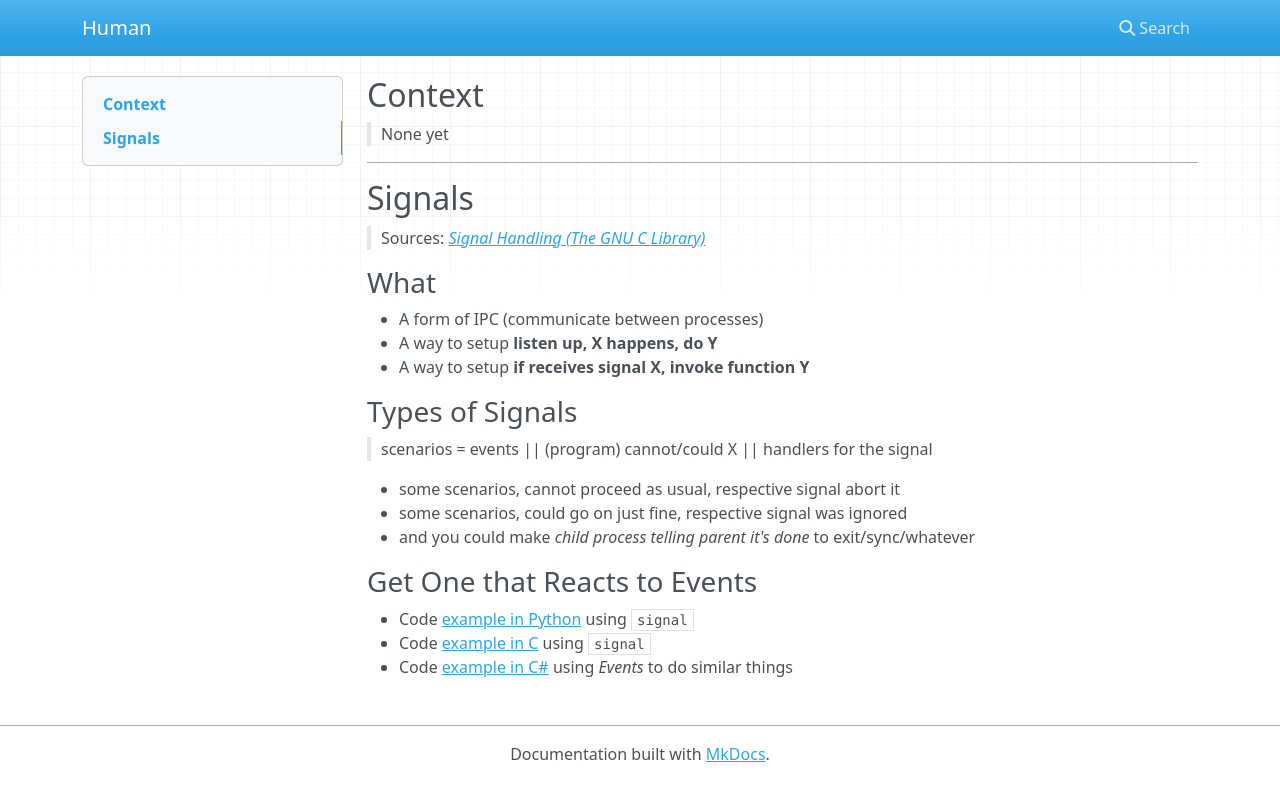
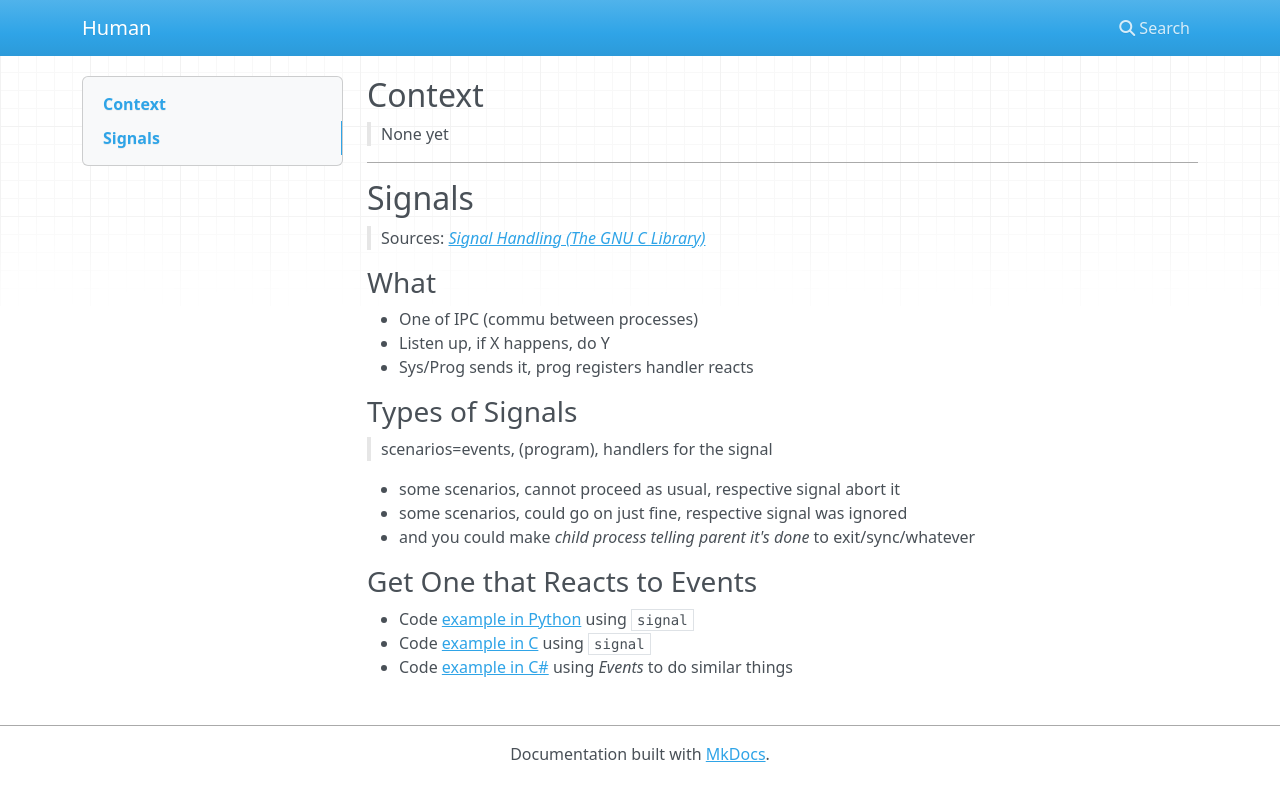
Before and after one commit to codingEzio/codingEzio.github.io, an MkDocs documentation site: the page built from docs/hands-on/core-operatingsystem.md, in a window 1280 px wide. Shown: the top 801 px of the page. Built offline with MkDocs 1.6.1, drawn with Linux system fonts in a browser that asks for light colours; nearby versions of some CDN libraries.

Commit message:
style: Simplify the wording for notes on signals on Operating System

```diff
--- a/docs/hands-on/core-operatingsystem.md
+++ b/docs/hands-on/core-operatingsystem.md
@@ -11,13 +11,13 @@
 
 ### What
 
-- A form of IPC (communicate between processes)
-- A way to setup **listen up, X happens, do Y**
-- A way to setup **if receives signal X, invoke function Y**
+- One of IPC (commu between processes)
+- Listen up, if X happens, do Y
+- Sys/Prog sends it, prog registers handler reacts
 
 ### Types of Signals
 
-> scenarios = events || (program) cannot/could X || handlers for the signal
+> scenarios=events, (program), handlers for the signal
 
 - some scenarios, cannot proceed as usual, respective signal abort it
 - some scenarios, could go on just fine, respective signal was ignored
```
